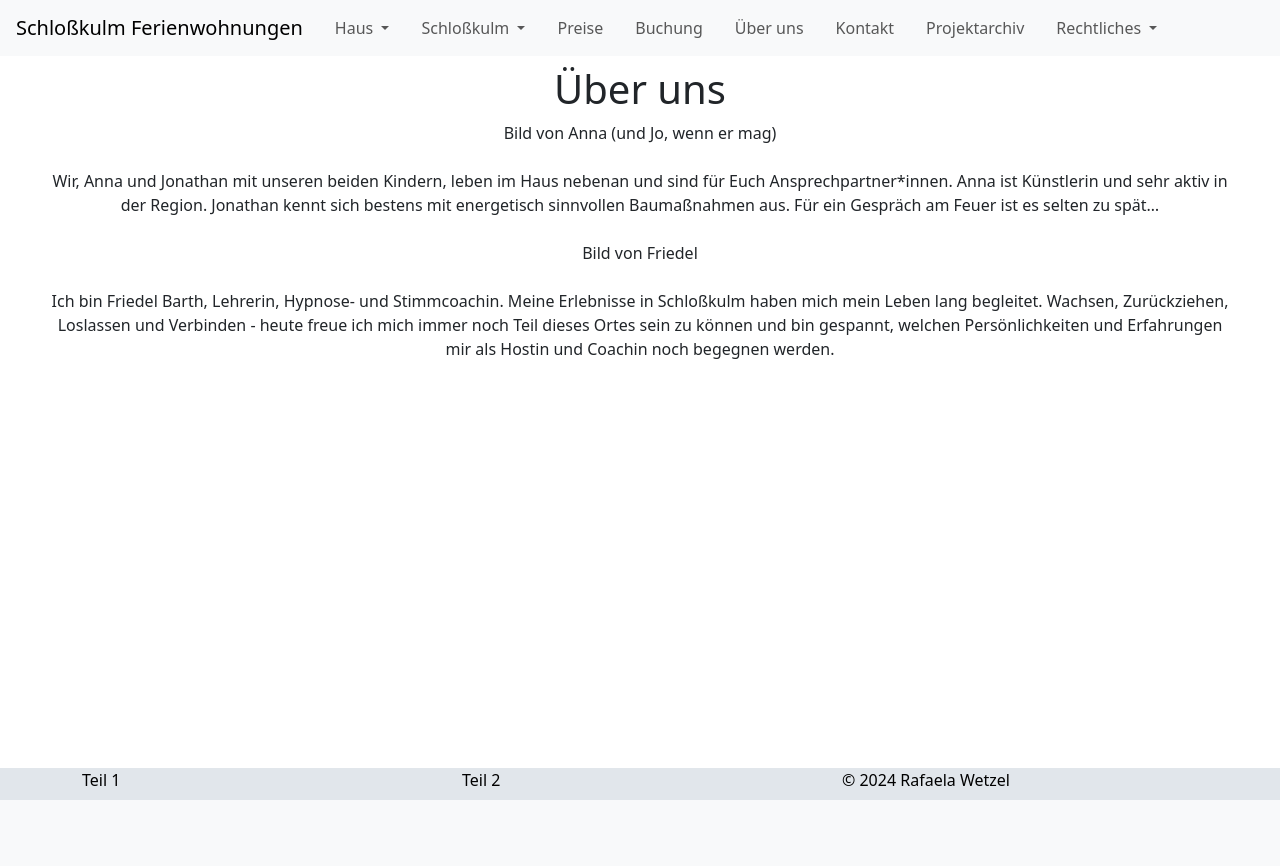
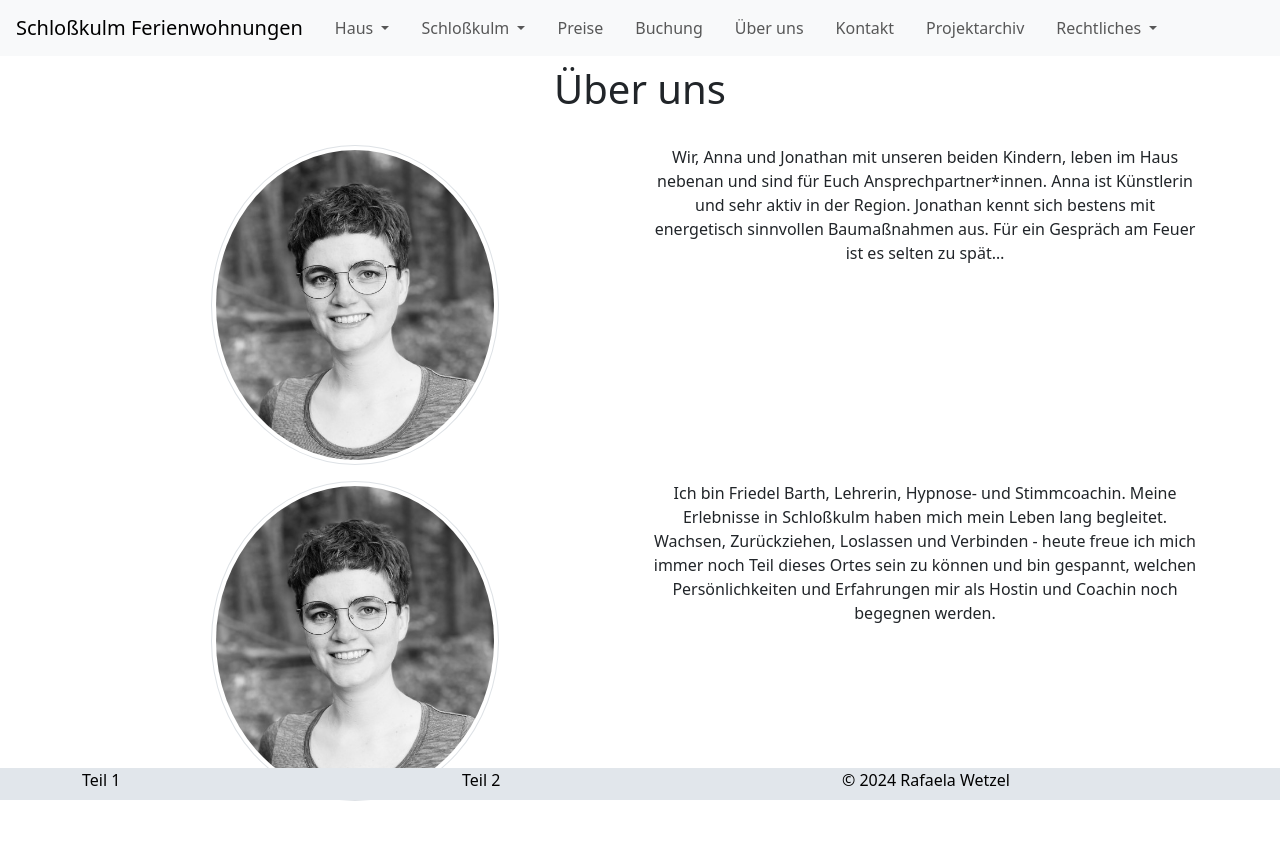
Before and after one commit to Rafaela-Wetzel/schlosskulm-rental-apartments, a Django app: page /ueber-uns/ in a window 1280 px wide. Before the commit the page ends 800 px from the top, so only its background shows below. Run offline with Django 4.2, Linux system fonts and the light colour scheme.

Commit message:
Add pictures to about us page

```diff
--- a/home/templates/home/ueber-uns.html
+++ b/home/templates/home/ueber-uns.html
@@ -1,15 +1,39 @@
 {% extends "base.html" %}
 {% block content %}
 
-<h1>Über uns</h1>
+<h1>Über uns</h1><br>
 
-<p>Bild von Anna (und Jo, wenn er mag)
-<br><br>
-    Wir, Anna und Jonathan mit unseren beiden Kindern, leben im Haus nebenan und sind für Euch Ansprechpartner*innen. Anna ist Künstlerin und sehr aktiv in der Region. Jonathan kennt sich bestens mit energetisch sinnvollen Baumaßnahmen aus. Für ein Gespräch am Feuer ist es selten zu spät…
-<br><br>
-    Bild von Friedel
-<br><br>
-    Ich bin Friedel Barth, Lehrerin, Hypnose- und Stimmcoachin. Meine Erlebnisse in Schloßkulm haben mich mein Leben lang begleitet. Wachsen, Zurückziehen, Loslassen und Verbinden - heute freue ich mich immer noch Teil dieses Ortes sein zu können und bin gespannt, welchen Persönlichkeiten und Erfahrungen mir als Hostin und Coachin noch begegnen werden.
-    </p>
+<div class="container">
+    <div class="row">
+        <div class="col-sm">
+            <p>
+                <img src="../../static/images/personen/friedel-barth.jpg"
+                class="about-me-size img-thumbnail rounded-circle">
+            </p>
+        </div>
+        <div class="col-sm">
+            <p>
+                Wir, Anna und Jonathan mit unseren beiden Kindern, leben im Haus nebenan und sind für Euch
+                Ansprechpartner*innen. Anna ist Künstlerin und sehr aktiv in der Region. Jonathan kennt sich bestens mit
+                energetisch sinnvollen Baumaßnahmen aus. Für ein Gespräch am Feuer ist es selten zu spät…
+            </p>
+        </div>
+    </div>
+</div>
+
+<div class="container">
+    <div class="row">
+        <div class="col-sm">
+            <img src="../../static/images/personen/friedel-barth.jpg"
+                class="about-me-size img-thumbnail rounded-circle">
+        </div>
+        <div class="col-sm">
+            Ich bin Friedel Barth, Lehrerin, Hypnose- und Stimmcoachin. Meine Erlebnisse in Schloßkulm haben mich mein
+            Leben lang begleitet. Wachsen, Zurückziehen, Loslassen und Verbinden - heute freue ich mich immer noch Teil
+            dieses Ortes sein zu können und bin gespannt, welchen Persönlichkeiten und Erfahrungen mir als Hostin und
+            Coachin noch begegnen werden.
+        </div>
+    </div>
+</div>
 
 {% endblock %}
--- a/static/css/style.css
+++ b/static/css/style.css
@@ -1,5 +1,6 @@
 body {
   padding-top: 65px;
+  padding-bottom: 65px;
   margin: 0 2rem;
 }
 
@@ -9,6 +10,13 @@ nav a {
 
 .nav-margin {
   margin: 0 1rem;
+}
+
+/* Über Uns section */
+
+.about-me-size {
+  height: 20rem;
+  width: 18rem;
 }
 
 /* CSS Image Gallery */
```
Also changed, not shown: static/images/personen/friedel-barth.jpg (added).
